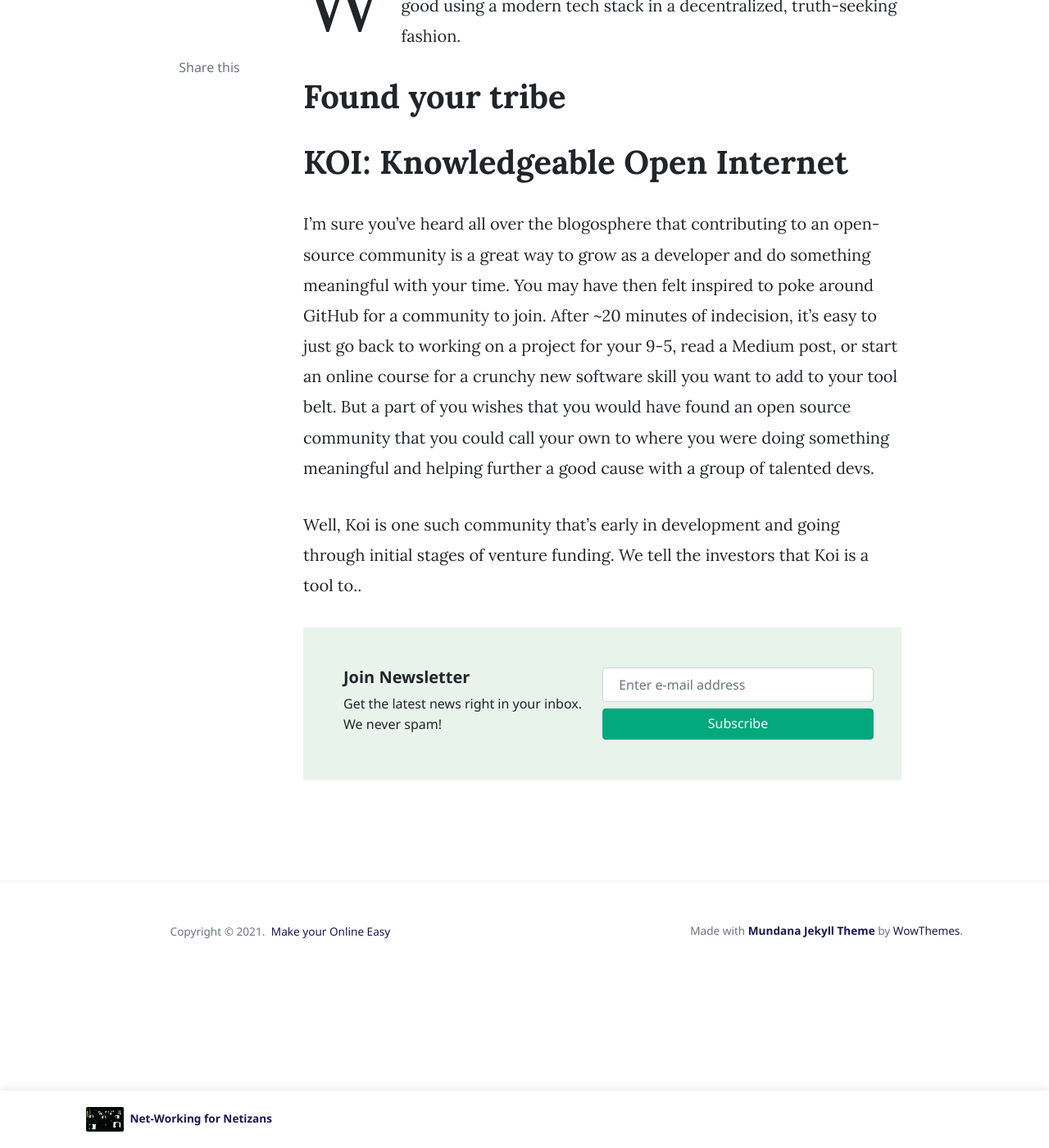
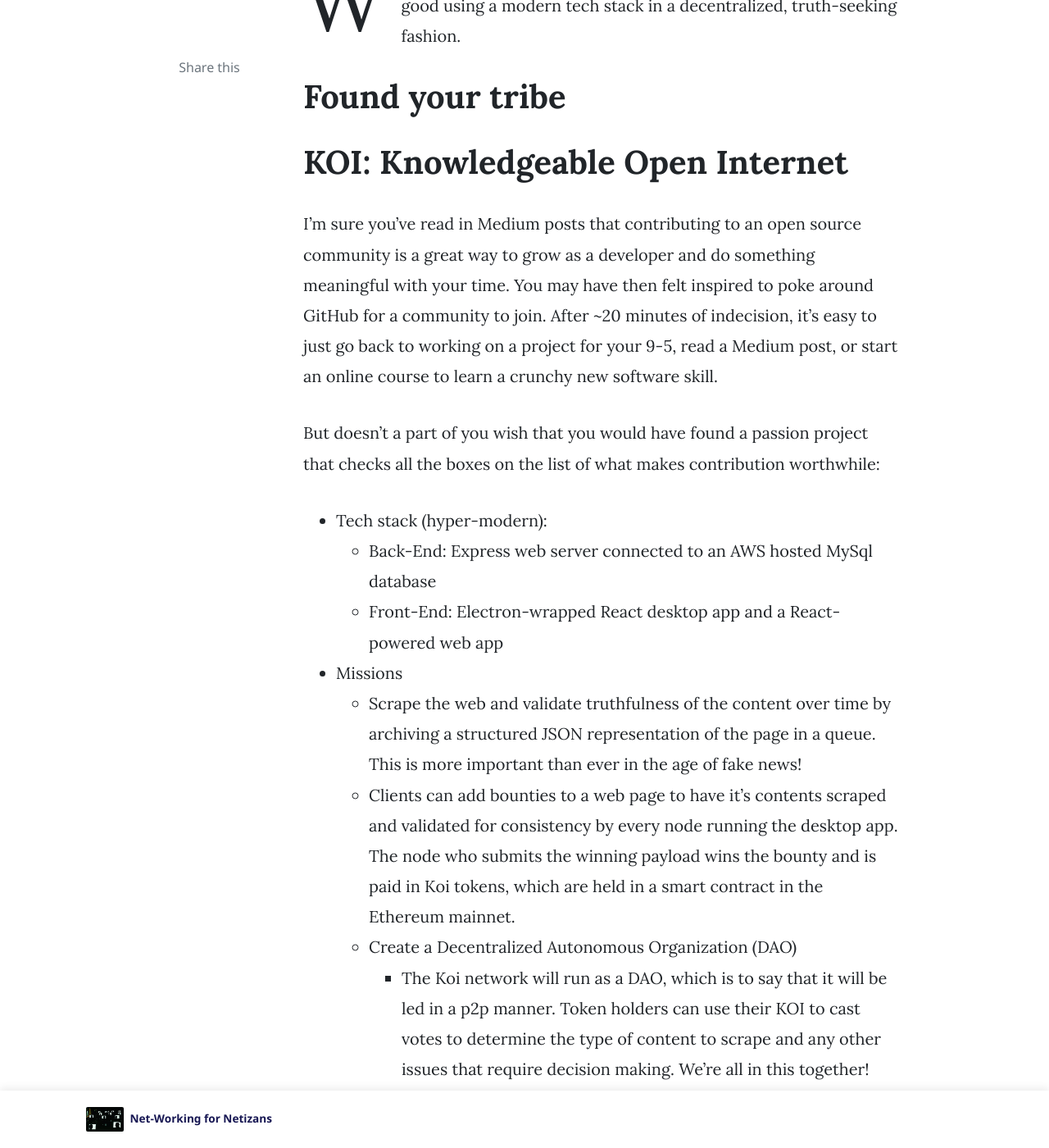
Before and after one commit to tykoii/blog, a Jekyll site: the page built from _posts/2021-01-02-join-dev-team.md, in a window 1280 px wide and 1400 px high, scrolled down 607 px. Shown: the whole window at 82% size. Built offline with Jekyll 4.4.1, drawn with Linux system fonts in a browser that asks for light colours; nearby versions of some CDN libraries; comment, search, counter and statistics services are not loaded; some of the changed text lies outside the part shown.

Commit message:
elaborated on attractiveness of joining the team

```diff
--- a/_posts/2021-01-02-join-dev-team.md
+++ b/_posts/2021-01-02-join-dev-team.md
@@ -10,6 +10,20 @@
 <h1>Found your tribe</h1>
 
 <h1>KOI: Knowledgeable Open Internet</h1>
-I’m sure you’ve heard all over the blogosphere that contributing to an open-source community is a great way to grow as a developer and do something meaningful with your time.  You may have then felt inspired to poke around GitHub for a community to join.  After ~20 minutes of indecision, it’s easy to just go back to working on a project for your 9-5, read a Medium post, or start an online course for a crunchy new software skill you want to add to your tool belt. But a part of you wishes that you would have found an open source community that you could call your own to where you were doing something meaningful and helping further a good cause with a group of talented devs.
+I'm sure you've read in Medium posts that contributing to an open source community is a great way to grow as a developer and do something meaningful with your time.  You may have then felt inspired to poke around GitHub for a community to join.  After ~20 minutes of indecision, it’s easy to just go back to working on a project for your 9-5, read a Medium post, or start an online course to learn a crunchy new software skill.
 
-Well, Koi is one such community that’s early in development and going through initial stages of venture funding.  We tell the investors that Koi is a tool to..
+But doesn't a part of you wish that you would have found a passion project that checks all the boxes on the list of what makes contribution worthwhile:
+- Tech stack (hyper-modern):
+  - Back-End: Express web server connected to an AWS hosted MySql database
+  - Front-End: Electron-wrapped React desktop app and a React-powered web app
+- Missions
+  - Scrape the web and validate truthfulness of the content over time by archiving a structured JSON representation of the page in a queue.  This is more important than ever in the age of fake news!
+  - Clients can add bounties to a web page to have it's contents scraped and validated for consistency by every node running the desktop app.  The node who submits the winning payload wins the bounty and is paid in Koi tokens, which are held in a smart contract in the Ethereum mainnet.
+  - Create a Decentralized Autonomous Organization (DAO)
+    - The Koi network will run as a DAO, which is to say that it will be led in a p2p manner.  Token holders can use their KOI to cast votes to determine the type of content to scrape and any other issues that require decision making.  We're all in this together!
+  - Acquire funding through Outlier Ventures Basecamp Accelerator program
+    - Koi is in the initial stages of funding via investors from Outlier Ventures.  You have the opportunity to get in early and build out features that can make Koi even more appealing at such a crucial moment in our short history.  If you've heard of crypto-whales, they're actually a real thing, and we'll be talking to them daily for the next five months within the accelerator.  There's literally billions of dollars on the table if we do this right.  It's really exciting tbh.
+- Work with creative, passionate people
+  - If this interests you, you're in the right place.  Join our Discord channel and get a feel for our vibe!
+- Compensation
+  - Closing out issues in GitHub will directly translate into Koi tokens being deposited to your crypto-wallet.  The value of Koi will increase as clients take advantage of our web scraping service by staking Koi to have web pages scraped.  They can also exchange tokens for archived structured JSON data sets collected from our web scraping efforts. As we build more apps that use Koi as the medium for exchange of services, the value of the token will grow.  Then, we can attract more investors with further rounds of funding.  It's a beautiful cycle that relies on us building out really neat yet uber useful functionality.
```
